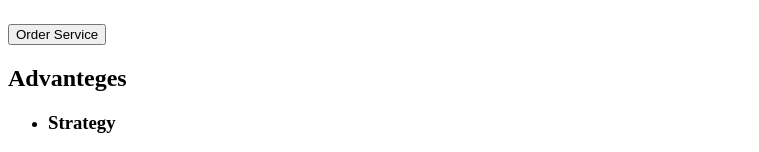
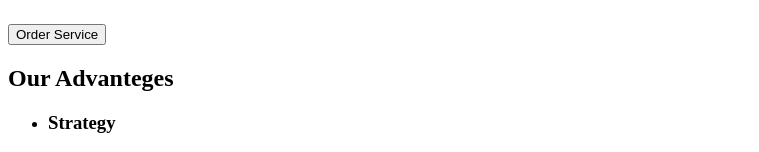
Before and after one commit to Kateryna-gr/goit-markup-hw-01, a plain HTML site: page index.html in a window 1280 px wide. Shown: the part 191-343 px from the top of the page, without its empty margins (0-759 px from the left). Drawn offline with Linux system fonts and the light colour scheme.

Commit message:
Update index.html

```diff
--- a/index.html
+++ b/index.html
@@ -29,7 +29,7 @@
         <button type="button">Order Service</button>
       </section>
       <section>
-        <h2>Advanteges</h2>
+        <h2>Our Advanteges</h2>
         <ul>
           <li>
             <h3>Strategy</h3>
```
